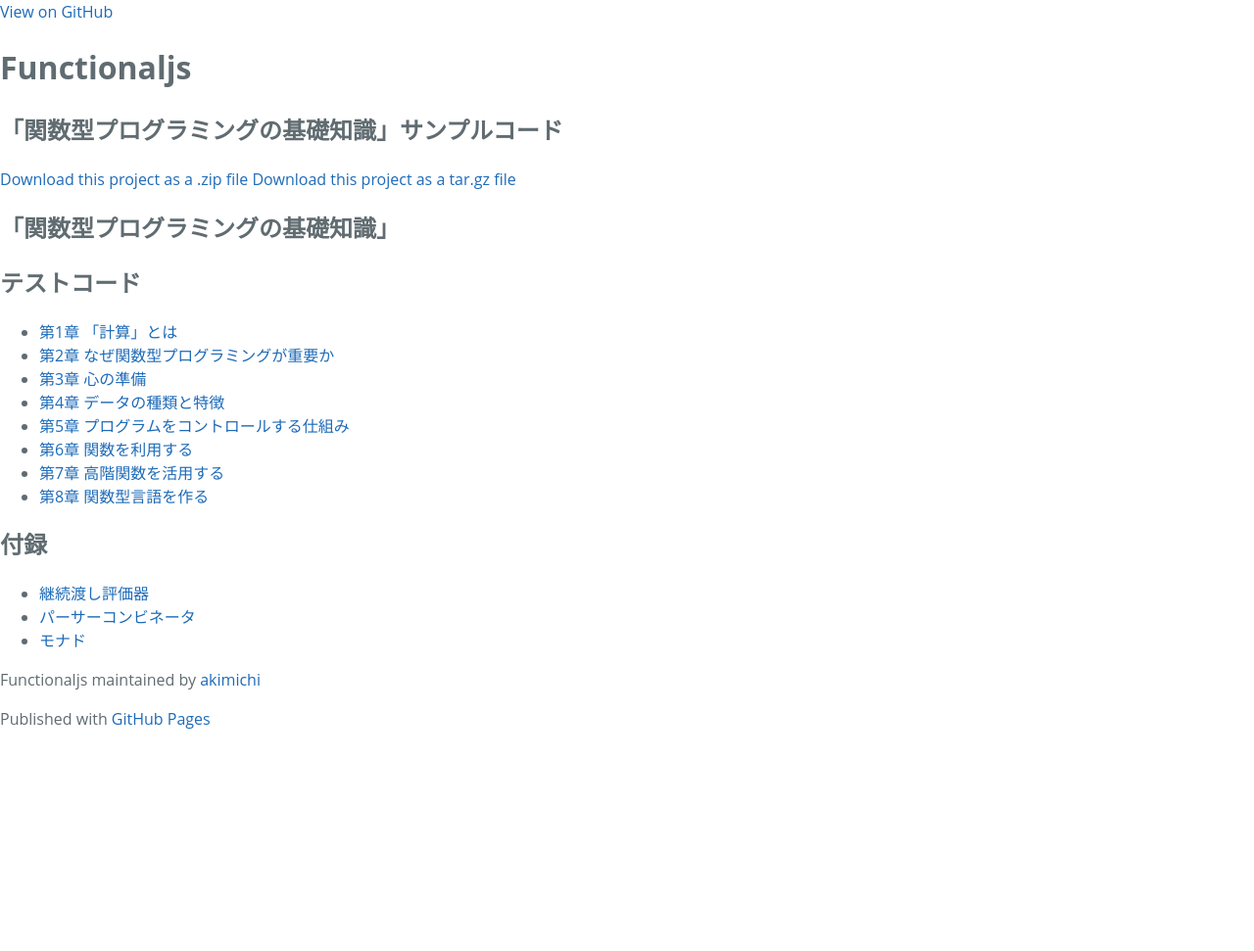
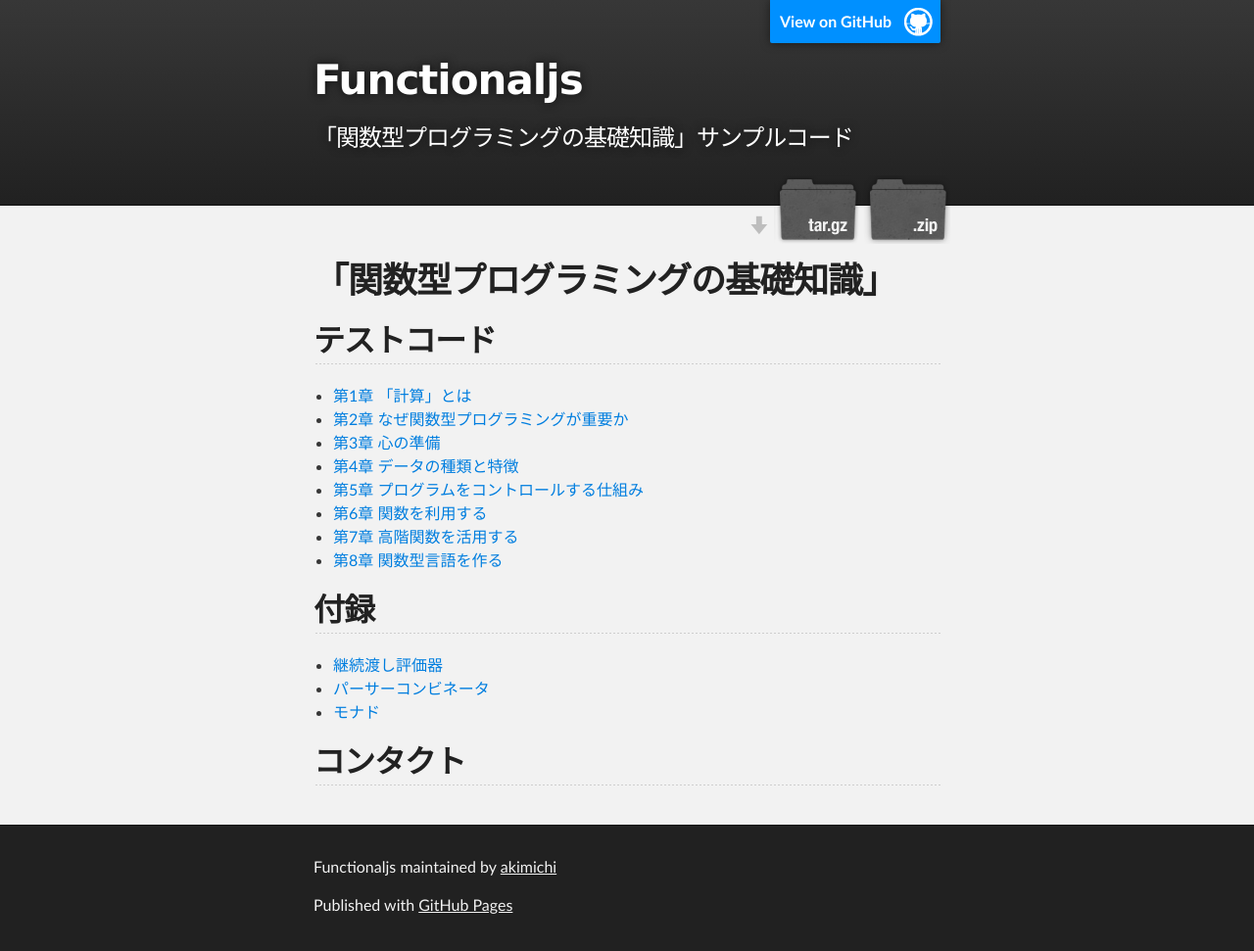
Before and after one commit to akimichi/functionaljs, a Jekyll site: the page index.html, which Jekyll copies as it is, in a window 1280 px wide. Shown: the whole page at 98% size. Built offline with Jekyll 4.4.1, drawn with Linux system fonts in a browser that asks for light colours; before the commit the page ends 900 px from its top, so only the background shows below that.

Commit message:
Create gh-pages branch via GitHub

```diff
--- a/index.html
+++ b/index.html
@@ -56,6 +56,9 @@
 <li><a href="parser.spec.html">パーサーコンビネータ</a></li>
 <li><a href="monad.spec.html">モナド</a></li>
 </ul>
+
+<h2>
+<a id="コンタクト" class="anchor" href="#%E3%82%B3%E3%83%B3%E3%82%BF%E3%82%AF%E3%83%88" aria-hidden="true"><span aria-hidden="true" class="octicon octicon-link"></span></a>コンタクト</h2>
       </section>
     </div>
 
--- /dev/null
+++ b/javascripts/main.js
@@ -0,0 +1 @@
+console.log('This would be the main JS file.');
--- /dev/null
+++ b/params.json
@@ -0,0 +1,6 @@
+{
+  "name": "Functionaljs",
+  "tagline": "「関数型プログラミングの基礎知識」サンプルコード",
+  "body": "# 「関数型プログラミングの基礎知識」\r\n\r\n## テストコード\r\n\r\n* [第1章 「計算」とは](chap01.spec.html)\r\n* [第2章 なぜ関数型プログラミングが重要か](chap02.spec.html)\r\n* [第3章 心の準備](chap03.spec.html)\r\n* [第4章 データの種類と特徴](chap04.spec.html)\r\n* [第5章 プログラムをコントロールする仕組み](chap05.spec.html)\r\n* [第6章 関数を利用する](chap06.spec.html)\r\n* [第7章 高階関数を活用する](chap07.spec.html)\r\n* [第8章 関数型言語を作る](chap08.spec.html)\r\n\r\n## 付録\r\n\r\n* [継続渡し評価器](interpreter.spec.html)\r\n* [パーサーコンビネータ](parser.spec.html)\r\n* [モナド](monad.spec.html)\r\n\r\n## コンタクト\r\n",
+  "note": "Don't delete this file! It's used internally to help with page regeneration."
+}
--- a/stylesheets/stylesheet.css
+++ b/stylesheets/stylesheet.css
@@ -1,245 +1,425 @@
-* {
-  box-sizing: border-box; }
+/*******************************************************************************
+Slate Theme for GitHub Pages
+by Jason Costello, @jsncostello
+*******************************************************************************/
+
+@import url(github-light.css);
+
+/*******************************************************************************
+MeyerWeb Reset
+*******************************************************************************/
+
+html, body, div, span, applet, object, iframe,
+h1, h2, h3, h4, h5, h6, p, blockquote, pre,
+a, abbr, acronym, address, big, cite, code,
+del, dfn, em, img, ins, kbd, q, s, samp,
+small, strike, strong, sub, sup, tt, var,
+b, u, i, center,
+dl, dt, dd, ol, ul, li,
+fieldset, form, label, legend,
+table, caption, tbody, tfoot, thead, tr, th, td,
+article, aside, canvas, details, embed,
+figure, figcaption, footer, header, hgroup,
+menu, nav, output, ruby, section, summary,
+time, mark, audio, video {
+  margin: 0;
+  padding: 0;
+  border: 0;
+  font: inherit;
+  vertical-align: baseline;
+}
+
+/* HTML5 display-role reset for older browsers */
+article, aside, details, figcaption, figure,
+footer, header, hgroup, menu, nav, section {
+  display: block;
+}
+
+ol, ul {
+  list-style: none;
+}
+
+table {
+  border-collapse: collapse;
+  border-spacing: 0;
+}
+
+/*******************************************************************************
+Theme Styles
+*******************************************************************************/
 
 body {
-  padding: 0;
-  margin: 0;
-  font-family: "Open Sans", "Helvetica Neue", Helvetica, Arial, sans-serif;
+  box-sizing: border-box;
+  color:#373737;
+  background: #212121;
   font-size: 16px;
+  font-family: 'Myriad Pro', Calibri, Helvetica, Arial, sans-serif;
   line-height: 1.5;
-  color: #606c71; }
+  -webkit-font-smoothing: antialiased;
+}
+
+h1, h2, h3, h4, h5, h6 {
+  margin: 10px 0;
+  font-weight: 700;
+  color:#222222;
+  font-family: 'Lucida Grande', 'Calibri', Helvetica, Arial, sans-serif;
+  letter-spacing: -1px;
+}
+
+h1 {
+  font-size: 36px;
+  font-weight: 700;
+}
+
+h2 {
+  padding-bottom: 10px;
+  font-size: 32px;
+  background: url('../images/bg_hr.png') repeat-x bottom;
+}
+
+h3 {
+  font-size: 24px;
+}
+
+h4 {
+  font-size: 21px;
+}
+
+h5 {
+  font-size: 18px;
+}
+
+h6 {
+  font-size: 16px;
+}
+
+p {
+  margin: 10px 0 15px 0;
+}
+
+footer p {
+  color: #f2f2f2;
+}
 
 a {
-  color: #1e6bb8;
-  text-decoration: none; }
-  a:hover {
-    text-decoration: underline; }
+  text-decoration: none;
+  color: #007edf;
+  text-shadow: none;
 
-.btn {
-  display: inline-block;
-  margin-bottom: 1rem;
-  color: rgba(255, 255, 255, 0.7);
-  background-color: rgba(255, 255, 255, 0.08);
-  border-color: rgba(255, 255, 255, 0.2);
-  border-style: solid;
-  border-width: 1px;
-  border-radius: 0.3rem;
-  transition: color 0.2s, background-color 0.2s, border-color 0.2s; }
-  .btn + .btn {
-    margin-left: 1rem; }
+  transition: color 0.5s ease;
+  transition: text-shadow 0.5s ease;
+  -webkit-transition: color 0.5s ease;
+  -webkit-transition: text-shadow 0.5s ease;
+  -moz-transition: color 0.5s ease;
+  -moz-transition: text-shadow 0.5s ease;
+  -o-transition: color 0.5s ease;
+  -o-transition: text-shadow 0.5s ease;
+  -ms-transition: color 0.5s ease;
+  -ms-transition: text-shadow 0.5s ease;
+}
 
-.btn:hover {
-  color: rgba(255, 255, 255, 0.8);
-  text-decoration: none;
-  background-color: rgba(255, 255, 255, 0.2);
-  border-color: rgba(255, 255, 255, 0.3); }
+a:hover, a:focus {text-decoration: underline;}
 
-@media screen and (min-width: 64em) {
-  .btn {
-    padding: 0.75rem 1rem; } }
+footer a {
+  color: #F2F2F2;
+  text-decoration: underline;
+}
 
-@media screen and (min-width: 42em) and (max-width: 64em) {
-  .btn {
-    padding: 0.6rem 0.9rem;
-    font-size: 0.9rem; } }
+em {
+  font-style: italic;
+}
 
-@media screen and (max-width: 42em) {
-  .btn {
-    display: block;
-    width: 100%;
-    padding: 0.75rem;
-    font-size: 0.9rem; }
-    .btn + .btn {
-      margin-top: 1rem;
-      margin-left: 0; } }
+strong {
+  font-weight: bold;
+}
 
-.page-header {
+img {
+  position: relative;
+  margin: 0 auto;
+  max-width: 739px;
+  padding: 5px;
+  margin: 10px 0 10px 0;
+  border: 1px solid #ebebeb;
+
+  box-shadow: 0 0 5px #ebebeb;
+  -webkit-box-shadow: 0 0 5px #ebebeb;
+  -moz-box-shadow: 0 0 5px #ebebeb;
+  -o-box-shadow: 0 0 5px #ebebeb;
+  -ms-box-shadow: 0 0 5px #ebebeb;
+}
+
+p img {
+  display: inline;
+  margin: 0;
+  padding: 0;
+  vertical-align: middle;
+  text-align: center;
+  border: none;
+}
+
+pre, code {
+  width: 100%;
+  color: #222;
+  background-color: #fff;
+
+  font-family: Monaco, "Bitstream Vera Sans Mono", "Lucida Console", Terminal, monospace;
+  font-size: 14px;
+
+  border-radius: 2px;
+  -moz-border-radius: 2px;
+  -webkit-border-radius: 2px;
+}
+
+pre {
+  width: 100%;
+  padding: 10px;
+  box-shadow: 0 0 10px rgba(0,0,0,.1);
+  overflow: auto;
+}
+
+code {
+  padding: 3px;
+  margin: 0 3px;
+  box-shadow: 0 0 10px rgba(0,0,0,.1);
+}
+
+pre code {
+  display: block;
+  box-shadow: none;
+}
+
+blockquote {
+  color: #666;
+  margin-bottom: 20px;
+  padding: 0 0 0 20px;
+  border-left: 3px solid #bbb;
+}
+
+
+ul, ol, dl {
+  margin-bottom: 15px
+}
+
+ul {
+  list-style-position: inside;
+  list-style: disc;
+  padding-left: 20px;
+}
+
+ol {
+  list-style-position: inside;
+  list-style: decimal;
+  padding-left: 20px;
+}
+
+dl dt {
+  font-weight: bold;
+}
+
+dl dd {
+  padding-left: 20px;
+  font-style: italic;
+}
+
+dl p {
+  padding-left: 20px;
+  font-style: italic;
+}
+
+hr {
+  height: 1px;
+  margin-bottom: 5px;
+  border: none;
+  background: url('../images/bg_hr.png') repeat-x center;
+}
+
+table {
+  border: 1px solid #373737;
+  margin-bottom: 20px;
+  text-align: left;
+ }
+
+th {
+  font-family: 'Lucida Grande', 'Helvetica Neue', Helvetica, Arial, sans-serif;
+  padding: 10px;
+  background: #373737;
   color: #fff;
-  text-align: center;
-  background-color: #159957;
-  background-image: linear-gradient(120deg, #155799, #159957); }
+ }
 
-@media screen and (min-width: 64em) {
-  .page-header {
-    padding: 5rem 6rem; } }
+td {
+  padding: 10px;
+  border: 1px solid #373737;
+ }
 
-@media screen and (min-width: 42em) and (max-width: 64em) {
-  .page-header {
-    padding: 3rem 4rem; } }
+form {
+  background: #f2f2f2;
+  padding: 20px;
+}
 
-@media screen and (max-width: 42em) {
-  .page-header {
-    padding: 2rem 1rem; } }
+/*******************************************************************************
+Full-Width Styles
+*******************************************************************************/
 
-.project-name {
-  margin-top: 0;
-  margin-bottom: 0.1rem; }
+.outer {
+  width: 100%;
+}
 
-@media screen and (min-width: 64em) {
-  .project-name {
-    font-size: 3.25rem; } }
+.inner {
+  position: relative;
+  max-width: 640px;
+  padding: 20px 10px;
+  margin: 0 auto;
+}
 
-@media screen and (min-width: 42em) and (max-width: 64em) {
-  .project-name {
-    font-size: 2.25rem; } }
+#forkme_banner {
+  display: block;
+  position: absolute;
+  top:0;
+  right: 10px;
+  z-index: 10;
+  padding: 10px 50px 10px 10px;
+  color: #fff;
+  background: url('../images/blacktocat.png') #0090ff no-repeat 95% 50%;
+  font-weight: 700;
+  box-shadow: 0 0 10px rgba(0,0,0,.5);
+  border-bottom-left-radius: 2px;
+  border-bottom-right-radius: 2px;
+}
 
-@media screen and (max-width: 42em) {
-  .project-name {
-    font-size: 1.75rem; } }
+#header_wrap {
+  background: #212121;
+  background: -moz-linear-gradient(top, #373737, #212121);
+  background: -webkit-linear-gradient(top, #373737, #212121);
+  background: -ms-linear-gradient(top, #373737, #212121);
+  background: -o-linear-gradient(top, #373737, #212121);
+  background: linear-gradient(top, #373737, #212121);
+}
 
-.project-tagline {
-  margin-bottom: 2rem;
-  font-weight: normal;
-  opacity: 0.7; }
+#header_wrap .inner {
+  padding: 50px 10px 30px 10px;
+}
 
-@media screen and (min-width: 64em) {
-  .project-tagline {
-    font-size: 1.25rem; } }
+#project_title {
+  margin: 0;
+  color: #fff;
+  font-size: 42px;
+  font-weight: 700;
+  text-shadow: #111 0px 0px 10px;
+}
 
-@media screen and (min-width: 42em) and (max-width: 64em) {
-  .project-tagline {
-    font-size: 1.15rem; } }
+#project_tagline {
+  color: #fff;
+  font-size: 24px;
+  font-weight: 300;
+  background: none;
+  text-shadow: #111 0px 0px 10px;
+}
 
-@media screen and (max-width: 42em) {
-  .project-tagline {
-    font-size: 1rem; } }
+#downloads {
+  position: absolute;
+  width: 210px;
+  z-index: 10;
+  bottom: -40px;
+  right: 0;
+  height: 70px;
+  background: url('../images/icon_download.png') no-repeat 0% 90%;
+}
 
-.main-content :first-child {
-  margin-top: 0; }
-.main-content img {
-  max-width: 100%; }
-.main-content h1, .main-content h2, .main-content h3, .main-content h4, .main-content h5, .main-content h6 {
-  margin-top: 2rem;
-  margin-bottom: 1rem;
-  font-weight: normal;
-  color: #159957; }
-.main-content p {
-  margin-bottom: 1em; }
-.main-content code {
-  padding: 2px 4px;
-  font-family: Consolas, "Liberation Mono", Menlo, Courier, monospace;
-  font-size: 0.9rem;
-  color: #383e41;
-  background-color: #f3f6fa;
-  border-radius: 0.3rem; }
-.main-content pre {
-  padding: 0.8rem;
-  margin-top: 0;
-  margin-bottom: 1rem;
-  font: 1rem Consolas, "Liberation Mono", Menlo, Courier, monospace;
-  color: #567482;
-  word-wrap: normal;
-  background-color: #f3f6fa;
-  border: solid 1px #dce6f0;
-  border-radius: 0.3rem; }
-  .main-content pre > code {
-    padding: 0;
-    margin: 0;
-    font-size: 0.9rem;
-    color: #567482;
-    word-break: normal;
-    white-space: pre;
-    background: transparent;
-    border: 0; }
-.main-content .highlight {
-  margin-bottom: 1rem; }
-  .main-content .highlight pre {
-    margin-bottom: 0;
-    word-break: normal; }
-.main-content .highlight pre, .main-content pre {
-  padding: 0.8rem;
-  overflow: auto;
-  font-size: 0.9rem;
-  line-height: 1.45;
-  border-radius: 0.3rem; }
-.main-content pre code, .main-content pre tt {
-  display: inline;
-  max-width: initial;
-  padding: 0;
-  margin: 0;
-  overflow: initial;
-  line-height: inherit;
-  word-wrap: normal;
-  background-color: transparent;
-  border: 0; }
-  .main-content pre code:before, .main-content pre code:after, .main-content pre tt:before, .main-content pre tt:after {
-    content: normal; }
-.main-content ul, .main-content ol {
-  margin-top: 0; }
-.main-content blockquote {
-  padding: 0 1rem;
-  margin-left: 0;
-  color: #819198;
-  border-left: 0.3rem solid #dce6f0; }
-  .main-content blockquote > :first-child {
-    margin-top: 0; }
-  .main-content blockquote > :last-child {
-    margin-bottom: 0; }
-.main-content table {
+.zip_download_link {
   display: block;
-  width: 100%;
-  overflow: auto;
-  word-break: normal;
-  word-break: keep-all; }
-  .main-content table th {
-    font-weight: bold; }
-  .main-content table th, .main-content table td {
-    padding: 0.5rem 1rem;
-    border: 1px solid #e9ebec; }
-.main-content dl {
-  padding: 0; }
-  .main-content dl dt {
-    padding: 0;
-    margin-top: 1rem;
-    font-size: 1rem;
-    font-weight: bold; }
-  .main-content dl dd {
-    padding: 0;
-    margin-bottom: 1rem; }
-.main-content hr {
-  height: 2px;
-  padding: 0;
-  margin: 1rem 0;
-  background-color: #eff0f1;
-  border: 0; }
+  float: right;
+  width: 90px;
+  height:70px;
+  text-indent: -5000px;
+  overflow: hidden;
+  background: url(../images/sprite_download.png) no-repeat bottom left;
+}
 
-@media screen and (min-width: 64em) {
-  .main-content {
-    max-width: 64rem;
-    padding: 2rem 6rem;
-    margin: 0 auto;
-    font-size: 1.1rem; } }
+.tar_download_link {
+  display: block;
+  float: right;
+  width: 90px;
+  height:70px;
+  text-indent: -5000px;
+  overflow: hidden;
+  background: url(../images/sprite_download.png) no-repeat bottom right;
+  margin-left: 10px;
+}
 
-@media screen and (min-width: 42em) and (max-width: 64em) {
-  .main-content {
-    padding: 2rem 4rem;
-    font-size: 1.1rem; } }
+.zip_download_link:hover {
+  background: url(../images/sprite_download.png) no-repeat top left;
+}
 
-@media screen and (max-width: 42em) {
-  .main-content {
-    padding: 2rem 1rem;
-    font-size: 1rem; } }
+.tar_download_link:hover {
+  background: url(../images/sprite_download.png) no-repeat top right;
+}
 
-.site-footer {
-  padding-top: 2rem;
-  margin-top: 2rem;
-  border-top: solid 1px #eff0f1; }
+#main_content_wrap {
+  background: #f2f2f2;
+  border-top: 1px solid #111;
+  border-bottom: 1px solid #111;
+}
 
-.site-footer-owner {
-  display: block;
-  font-weight: bold; }
+#main_content {
+  padding-top: 40px;
+}
 
-.site-footer-credits {
-  color: #819198; }
+#footer_wrap {
+  background: #212121;
+}
 
-@media screen and (min-width: 64em) {
-  .site-footer {
-    font-size: 1rem; } }
 
-@media screen and (min-width: 42em) and (max-width: 64em) {
-  .site-footer {
-    font-size: 1rem; } }
 
-@media screen and (max-width: 42em) {
-  .site-footer {
-    font-size: 0.9rem; } }
+/*******************************************************************************
+Small Device Styles
+*******************************************************************************/
+
+@media screen and (max-width: 480px) {
+  body {
+    font-size:14px;
+  }
+
+  #downloads {
+    display: none;
+  }
+
+  .inner {
+    min-width: 320px;
+    max-width: 480px;
+  }
+
+  #project_title {
+  font-size: 32px;
+  }
+
+  h1 {
+    font-size: 28px;
+  }
+
+  h2 {
+    font-size: 24px;
+  }
+
+  h3 {
+    font-size: 21px;
+  }
+
+  h4 {
+    font-size: 18px;
+  }
+
+  h5 {
+    font-size: 14px;
+  }
+
+  h6 {
+    font-size: 12px;
+  }
+
+  code, pre {
+    min-width: 320px;
+    max-width: 480px;
+    font-size: 11px;
+  }
+
+}
```
Also changed, not shown: images/bg_hr.png (added), images/blacktocat.png (added), images/icon_download.png (added), images/sprite_download.png (added).
